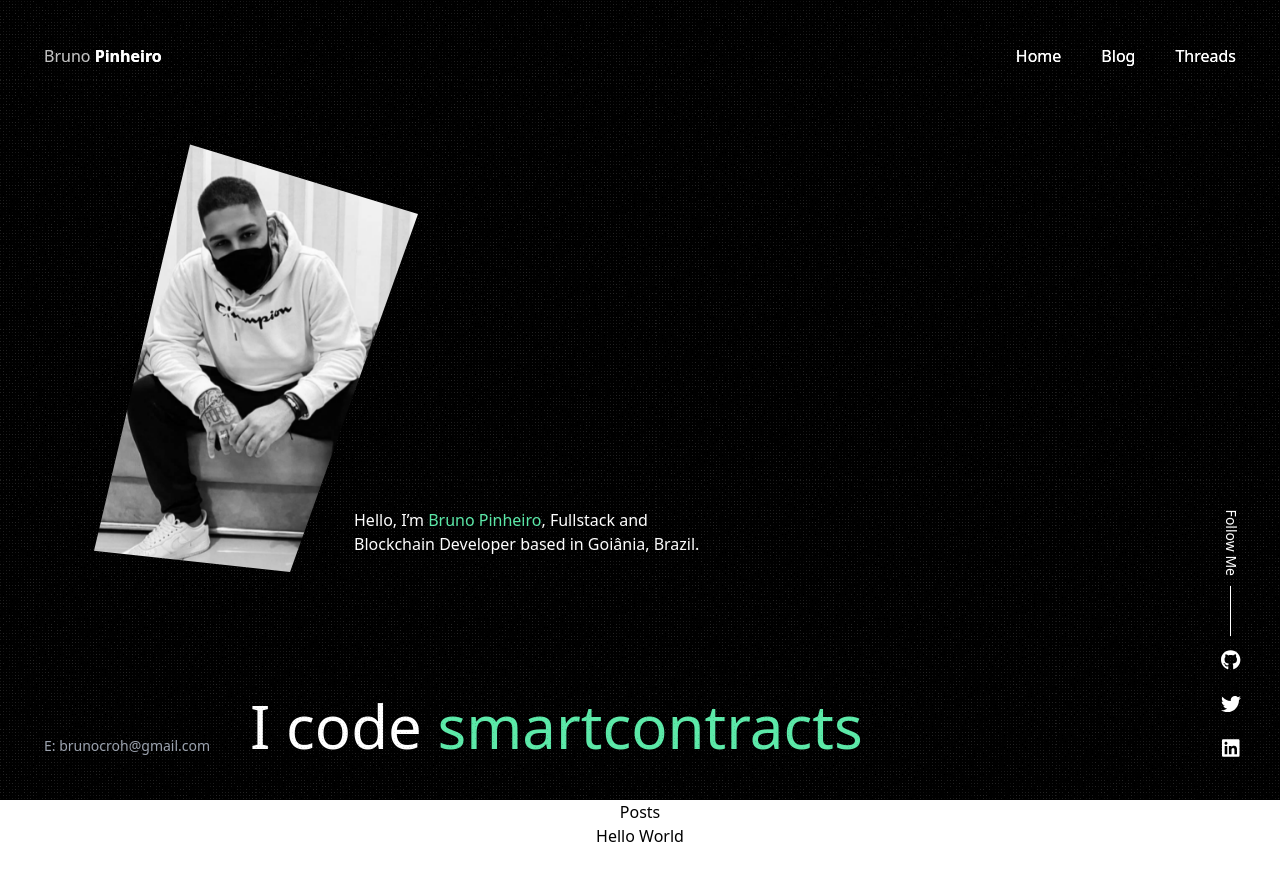
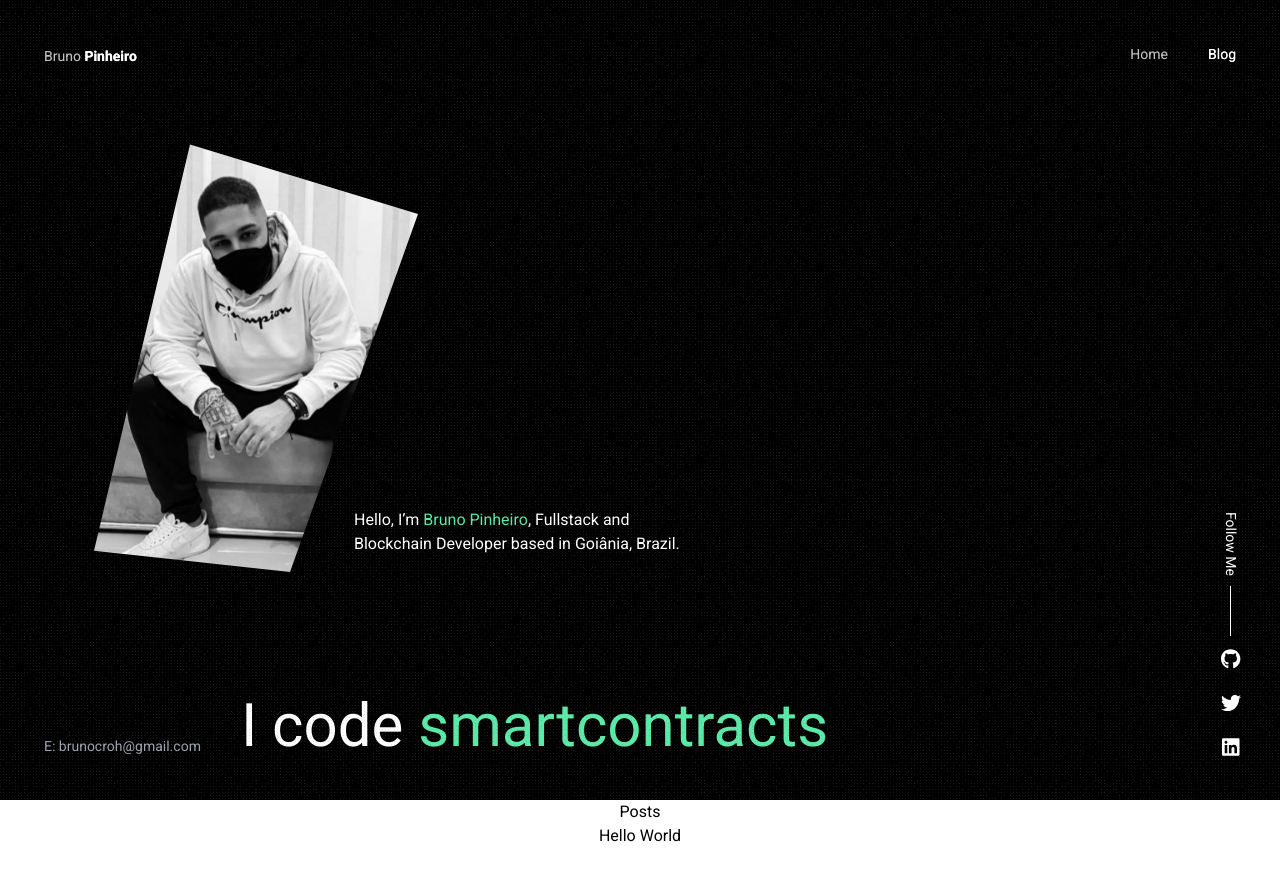
Before and after one commit to brunocroh/blog, a Next.js app: page /blog in a window 1280 px wide. Shown: the top 880 px of the page. Built offline with nearby package versions, Linux system fonts and the light colour scheme.

Commit message:
feat: set defaul font, and refact navbar

```diff
--- a/components/NavBar/index.tsx
+++ b/components/NavBar/index.tsx
@@ -1,34 +1,43 @@
 import type { NextPage } from 'next'
 import Link from 'next/link'
+import { useRouter } from 'next/router'
 
 const NavBar: NextPage = () => {
+  const router = useRouter()
+  const currentRoute = router.pathname
+
+  const routes = [
+    {
+      text: 'Home',
+      href: '/',
+    },
+    {
+      text: 'Blog',
+      href: '/blog'
+    }
+  ]
+
   return (
     <header className="fixed top-0 z-50 flex justify-between w-full p-11">
       <Link href="/">
         <a>
-          <span className="text-[rgba(255,255,255,0.5)]">
+          <span className="text-[rgba(255,255,255,0.5)] text-sm">
             { "Bruno " }
             <strong className='text-white'>Pinheiro</strong>
           </span>
         </a>
       </Link>
       <div>
-        <ul className='flex gap-[40px] text-white'>
-          <li>
-            <Link href="/">
-              <a> Home </a>
-            </Link>
-          </li>
-          <li>
-            <Link href="/blog">
-              <a> Blog </a>
-            </Link>
-          </li>
-          <li>
-            <Link href="/Threads">
-              <a> Threads </a>
-            </Link>
-          </li>
+        <ul className='flex text-sm gap-[40px] text-white'>
+          { routes.map((route) => (
+            <li>
+              <Link href={route.href}>
+                <a className={currentRoute !== route.href ? 'text-[rgba(255,255,255,0.5)]' : ''}>
+                  {route.text}
+                </a>
+              </Link>
+            </li>
+          )) }
         </ul>
       </div>
     </header>
--- a/pages/_app.tsx
+++ b/pages/_app.tsx
@@ -16,6 +16,7 @@ function MyApp({ Component, pageProps }: AppProps) {
       <Head>
         <title>Bruno Pinheiro</title>
         <link rel="icon" href="/favicon.ico" />
+        <link href="https://fonts.googleapis.com/css?family=Roboto:100,100i,300,300i,400,400i,500,500i,700,700i,900,900i&display=swap&subset=cyrillic" rel="stylesheet" />
       </Head>
       <Main>
         <Component {...pageProps} />
--- a/styles/globals.css
+++ b/styles/globals.css
@@ -9,3 +9,9 @@
      clip-path: polygon(24% 8%, 81% 21%, 49% 88%, 0 84%);
    }
 }
+
+@layer base {
+  html {
+    font-family: Roboto, system-ui, sans-serif;
+  }
+}
```
